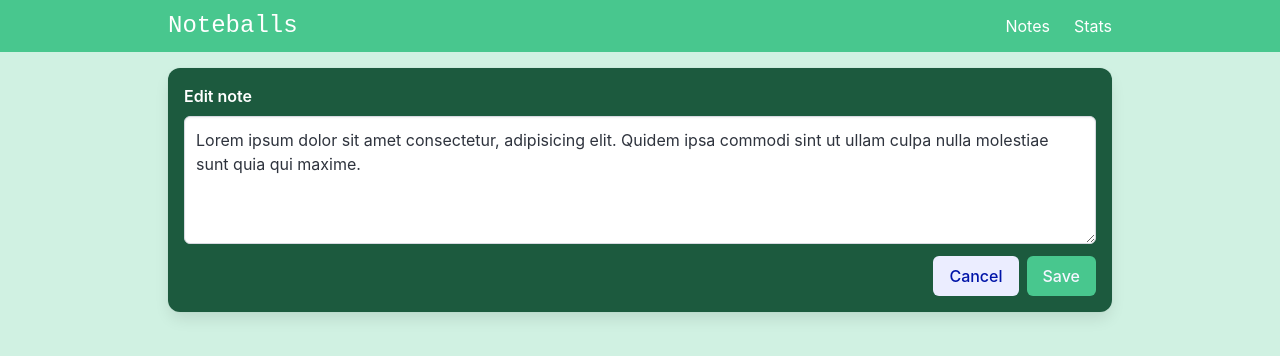
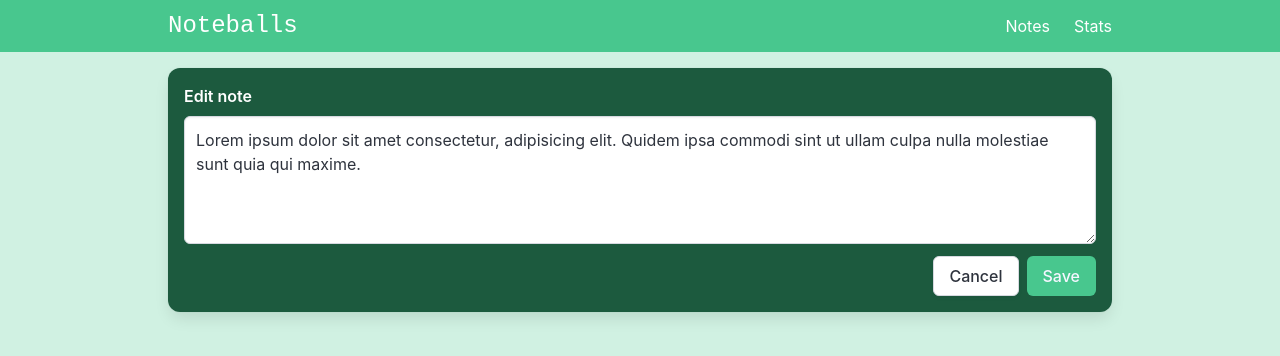
Before and after one commit to javiergranados/vue-composition-api-course, a Vue app: page /notes/id1 in a window 1280 px wide. Shown: the top 356 px of the page. Built offline with nearby package versions, Linux system fonts and the light colour scheme.

Commit message:
Disable save button when the max of characters are reached in the note details view

```diff
--- a/src/components/DeleteNote.vue
+++ b/src/components/DeleteNote.vue
@@ -72,7 +72,7 @@ onUnmounted(() => {
           Cancel
         </button>
         <button
-          class="button is-danger"
+          class="button is-danger has-text-white"
           @click.prevent="handleDelete"
         >
           Yes, delete
--- a/src/views/NoteDetailsView.vue
+++ b/src/views/NoteDetailsView.vue
@@ -31,16 +31,15 @@ function cancel() {
     :max-length="150"
     placeholder="Edit the note..."
   >
-    <template #buttons>
+    <template #buttons="{ maxLengthReached }">
       <button
-        class="button is-link is-light mr-2"
+        class="button mr-2"
         @click.prevent="cancel"
       >
         Cancel
       </button>
-
       <button
-        :disabled="!noteContent"
+        :disabled="!noteContent || maxLengthReached"
         class="button is-link has-background-success"
         @click.prevent="editNote"
       >
```
